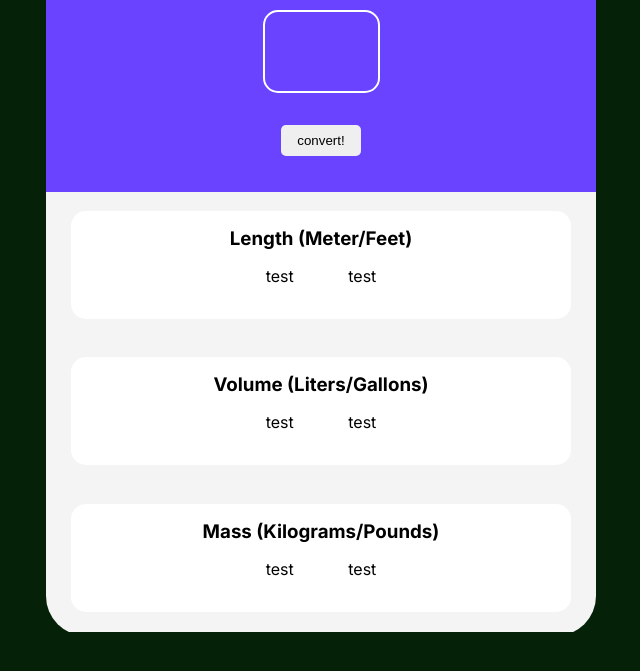
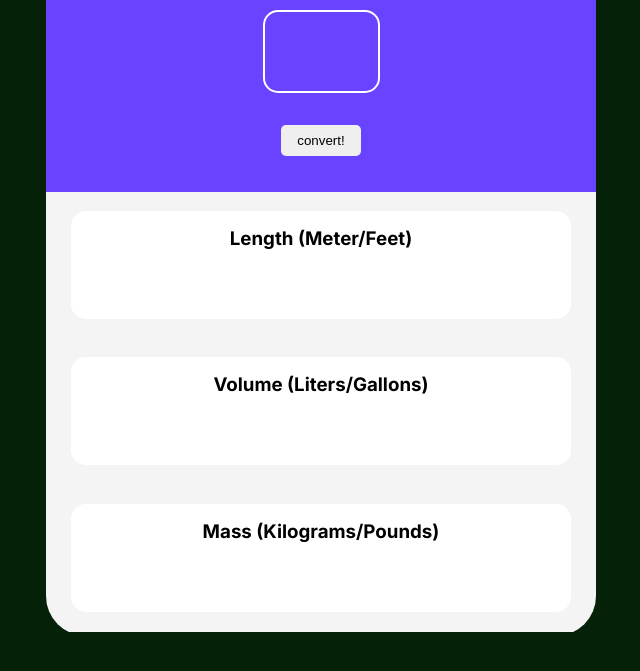
Before and after one commit to IrekIan/Unit-Converter_scrimba, a plain HTML site: page index.html in a window 1280 px wide. Shown: the part 129-800 px from the top of the page, without its empty margins (319-959 px from the left). Drawn offline with Linux system fonts and the light colour scheme.

Commit message:
if added
as above

```diff
--- a/index.html
+++ b/index.html
@@ -24,18 +24,18 @@
       <div id="output-section">
         <div id="length-section" class="output-section">
           <h3>Length (Meter/Feet)</h3>
-          <p id="length-output-m-to-f">test</p>
-          <p id="length-output-f-to-m">test</p>
+          <p id="length-output-m-to-f"></p>
+          <p id="length-output-f-to-m"></p>
         </div>
         <div id="volume-section" class="output-section">
           <h3>Volume (Liters/Gallons)</h3>
-          <p id="volume-output-l-to-g">test</p>
-          <p id="volume-output-g-to-l">test</p>
+          <p id="volume-output-l-to-g"></p>
+          <p id="volume-output-g-to-l"></p>
         </div>
         <div id="mass-section" class="output-section">
           <h3>Mass (Kilograms/Pounds)</h3>
-          <p id="weight-output-k-to-p">test</p>
-          <p id="weight-output-p-to-k">test</p>
+          <p id="weight-output-k-to-p"></p>
+          <p id="weight-output-p-to-k"></p>
         </div>
       </div>
     </div>
--- a/index.js
+++ b/index.js
@@ -17,6 +17,10 @@ let pTok = document.querySelector("#weight-output-p-to-k");
 btn.addEventListener("click", function () {
   // LENGTH
   let value = document.querySelector("#value-input").value;
+  if (value < 1) {
+    alert("Please enter a value");
+    return;
+  } else {
     function meterToFeet() {
       mTof.innerHTML = `${value} meters = ${value * 3.28} feet`;
     }
@@ -45,4 +49,5 @@ btn.addEventListener("click", function () {
       pTok.innerHTML = `${value} pounds = ${value * 0.45} kilograms`;
     }
     poundsToKilograms(value);
+  }
 });
```
Also changed, not shown: 1 other file. Lines whose indentation alone changed are shown as unchanged.
